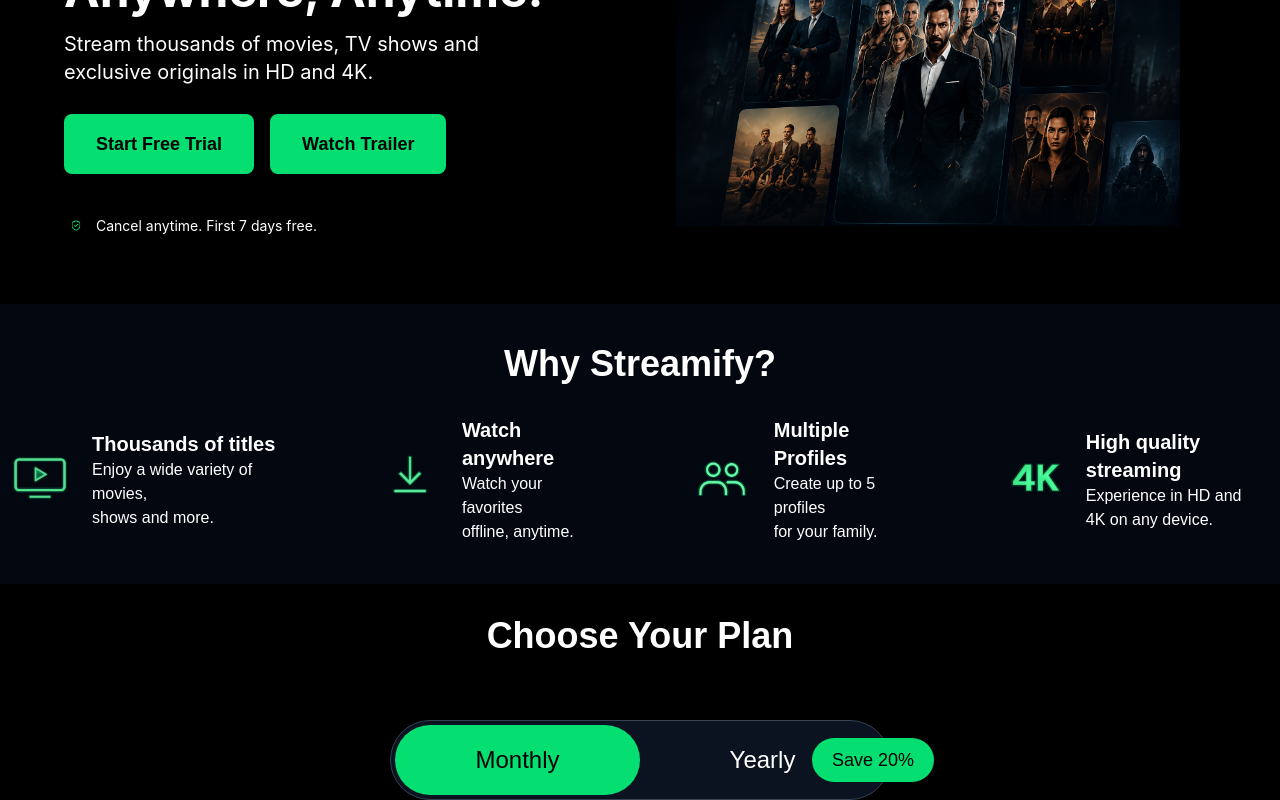
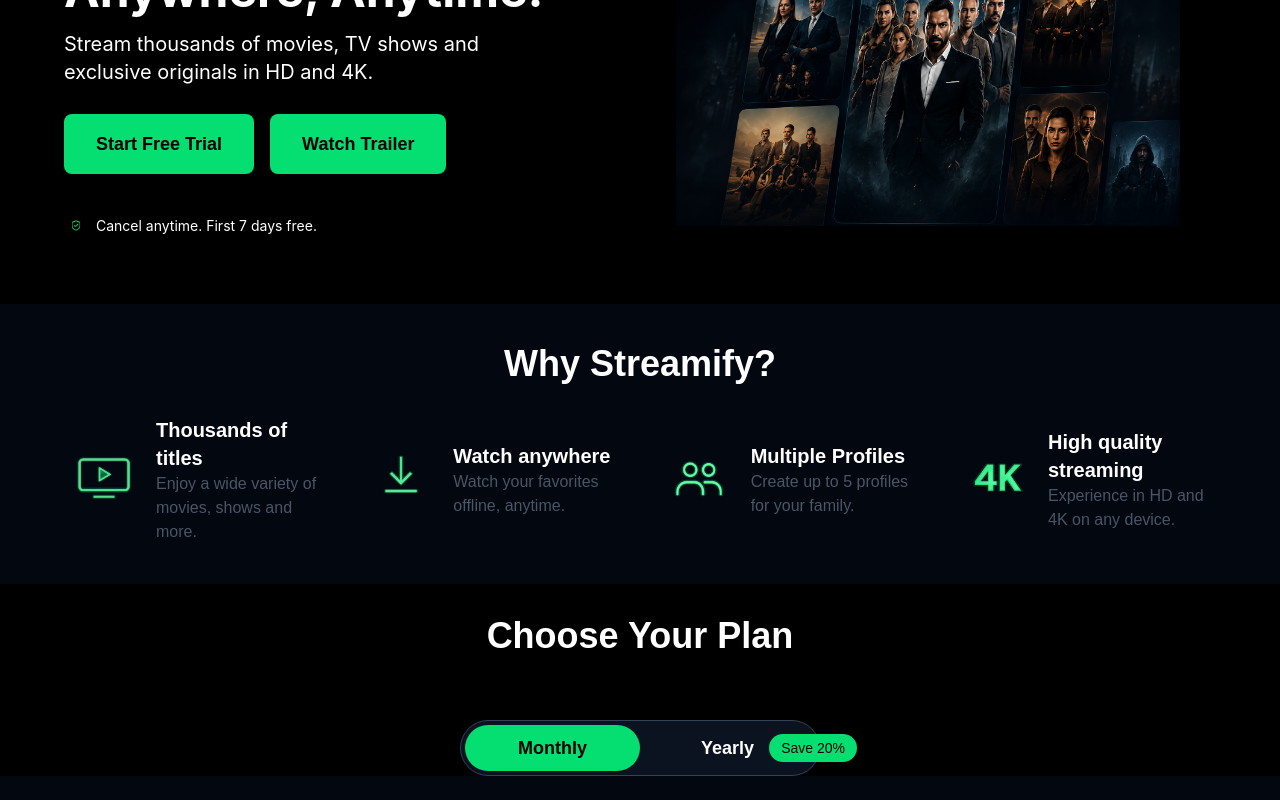
Before and after one commit to sadeenotaibi216/streamify, a React (Vite) app: page / in a window 1280 px wide. Shown: the part 208-1008 px from the top of the page. After the commit the page ends 984 px from the top, so only its background shows below. Built offline with nearby package versions, Linux system fonts and the light colour scheme.

Commit message:
fixedcomments

```diff
--- a/src/components/Hero.jsx
+++ b/src/components/Hero.jsx
@@ -30,7 +30,7 @@
         </div>
       </div>
 
-      <div className="w-1/2 max-w-[60%] aspect-video flex items-center justify-end pt-5 pb-5">
+      <div className="w-1/2 max-w-[80%] aspect-video flex items-center justify-end pt-5 pb-5 text-red">
         <img
           src="/hero.png"
           alt="hero logo"
--- a/src/components/middlepart.jsx
+++ b/src/components/middlepart.jsx
@@ -1,53 +1,54 @@
-function Middlepart() {
+function FeatureItem({ imgSrc, imgAlt, title, description }) {
   return (
-    <div className=" text-white py-10 bg-[#020710]">
-      <h1 className="text-white text-4xl font-bold text-center mb-8">
-        Why Streamify?
-      </h1>
+    <div className="flex items-center gap-3 flex-1 max-w-[260px]">
+      <img src={imgSrc} alt={imgAlt} className="w-20 h-20" />
 
-      <div className="flex items-center justify-center gap-20">
-        <div className="flex items-center gap-3">
-          <img src="/6.png" alt="Thousands of titles" className="w-20 h-20" />
-          <div>
-            <p className="text-white text-xl font-semibold">Thousands of titles</p>
-            <p className="text-white text-l">
-              Enjoy a wide variety of movies,<br /> shows and more.
-            </p>
-          </div>
-        </div>
-
-        <div className="flex items-center gap-3">
-          <img src="/7.png" alt="Watch anywhere" className="w-20 h-20" />
-          <div>
-            <p className="text-white text-xl font-semibold">Watch anywhere</p>
-            <p className="text-white text-l">
-              Watch your favorites <br /> offline, anytime.
-            </p>
-          </div>
-        </div>
-
-        <div className="flex items-center gap-3">
-          <img src="/8.png" alt="Multiple Profiles" className="w-20 h-20" />
-          <div>
-            <p className="text-white text-xl font-semibold">Multiple Profiles</p>
-            <p className="text-white text-l">
-              Create up to 5 profiles<br /> for your family.
-            </p>
-          </div>
-        </div>
-
-        <div className="flex items-center gap-3">
-          <img src="/9.png" alt="High quality streaming" className="w-20 h-20" />
-          <div>
-            <p className="text-white text-xl font-semibold">High quality streaming</p>
-            <p className="text-white text-l">
-              Experience in HD and <br />4K on any device.
-            </p>
-          </div>
-        </div>
+      <div className="max-w-[170px]">
+        <p className="text-white text-xl font-semibold">{title}</p>
+        <p className="text-gray-600 text-l">{description}</p>
       </div>
     </div>
   );
 }
 
-export default Middlepart;
+function MiddlePart() {
+  return (
+    <div className="text-white py-10 bg-[#020710]">
+      <h1 className="text-white text-4xl font-bold text-center mb-8">
+        Why Streamify?
+      </h1>
+
+      <div className="flex items-center justify-between gap-8 px-16">
+        <FeatureItem
+          imgSrc="/6.png"
+          imgAlt="Thousands of titles"
+          title="Thousands of titles"
+          description="Enjoy a wide variety of movies, shows and more."
+        />
+
+        <FeatureItem
+          imgSrc="/7.png"
+          imgAlt="Watch anywhere"
+          title="Watch anywhere"
+          description="Watch your favorites offline, anytime."
+        />
+
+        <FeatureItem
+          imgSrc="/8.png"
+          imgAlt="Multiple Profiles"
+          title="Multiple Profiles"
+          description="Create up to 5 profiles for your family."
+        />
+
+        <FeatureItem
+          imgSrc="/9.png"
+          imgAlt="High quality streaming"
+          title="High quality streaming"
+          description="Experience in HD and 4K on any device."
+        />
+      </div>
+    </div>
+  );
+}
+
+export default MiddlePart;
--- a/src/components/plan.jsx
+++ b/src/components/plan.jsx
@@ -5,16 +5,16 @@
         Choose Your Plan
       </h1>
 
-      <div className="relative flex justify-center items-center rounded-full border border-gray-700 bg-[#0B1220] w-[500px] h-20 mx-auto p-1">
-        <button className="w-1/2 h-full rounded-full bg-green-400 text-black text-2xl font-sans px-16 py-4">
+      <div className="relative flex justify-center items-center rounded-full border border-gray-700 bg-[#0B1220] w-[360px] h-14 mx-auto p-1">
+        <button className="w-1/2 h-full rounded-full bg-green-400 text-black text-lg font-sans font-semibold">
           Monthly
         </button>
 
-        <button className="w-1/2 rounded-full text-white text-2xl font-sans px-16 py-4">
+        <button className="w-1/2 h-full rounded-full text-white text-lg font-sans font-semibold">
           Yearly
         </button>
 
-        <button className="absolute right-[-45px] top-1/2 -translate-y-1/2 bg-green-400 text-black text-lg font-sans rounded-full px-5 py-2">
+        <button className="absolute right-[-38px] top-1/2 -translate-y-1/2 bg-green-400 text-black text-sm font-sans rounded-full px-3 py-1">
           Save 20%
         </button>
       </div>
```
